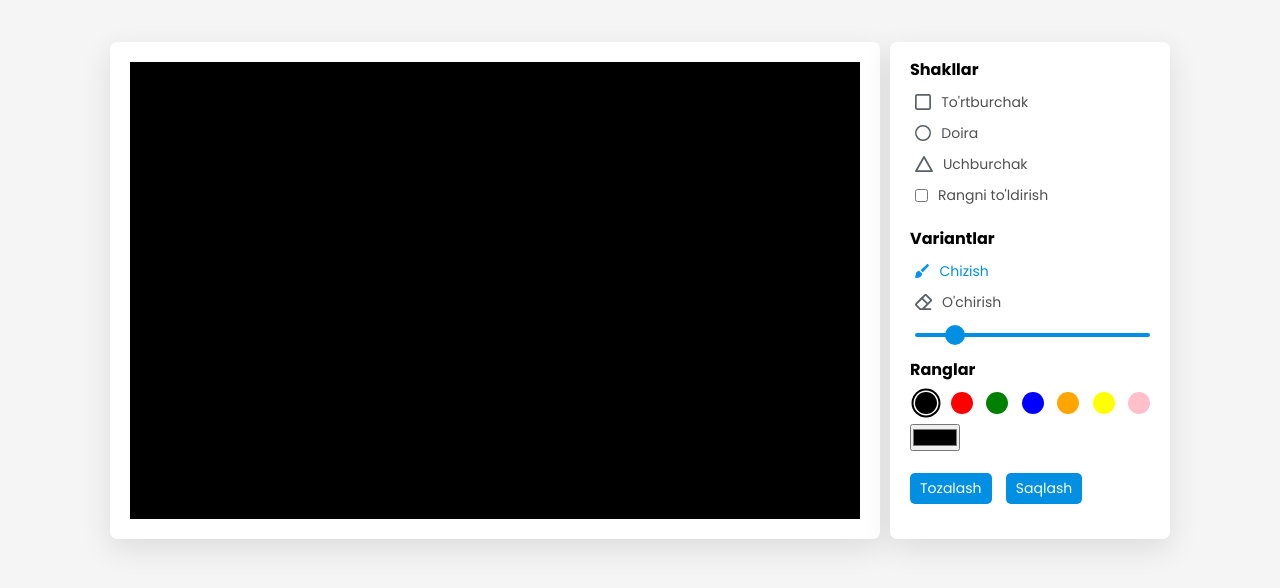
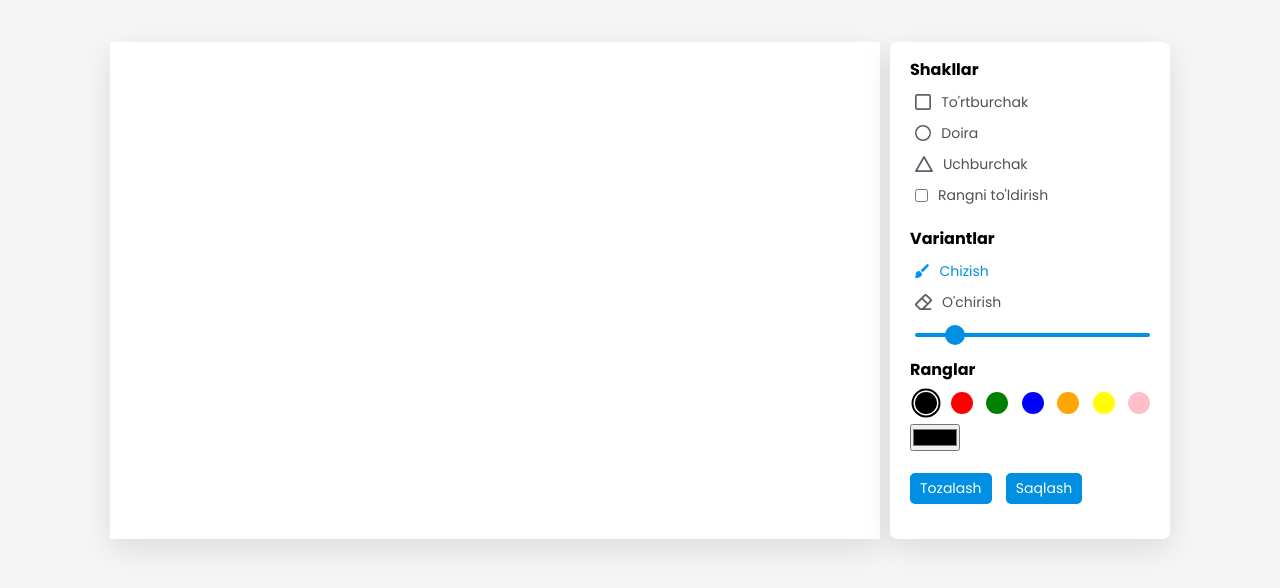
Before and after one commit to azizbek747/-3-Js-PainProject, a plain HTML site: page index.html in a window 1280 px wide. Shown: the part 110-698 px from the top of the page. Drawn offline with Linux system fonts and the light colour scheme.

Commit message:
#4 - Canvas va erkin chizish funksiyasi

```diff
--- a/css/style.css
+++ b/css/style.css
@@ -27,14 +27,13 @@ body {
   flex: 1;
   background: #fff;
   border-radius: 7px;
-  padding: 20px;
   box-shadow: 0 10px 30px rgba(0, 0, 0, 0.1);
 }
 
 .drawing-board canvas {
   width: 100%;
   height: 100%;
-  background: #000;
+  background: #fff;
 }
 
 .tools-board {
--- a/js/script.js
+++ b/js/script.js
@@ -0,0 +1,86 @@
+const canvas = document.querySelector("canvas");
+const ctx = canvas.getContext("2d");
+
+let isDrawing = false;
+let brushSize = 5;
+
+canvas.width = canvas.offsetWidth;
+canvas.height = canvas.offsetHeight;
+
+
+
+const startDraw = () => {
+  isDrawing = true
+  ctx.beginPath()
+  ctx.lineWidth = brushSize
+}
+
+const drawing = e => {
+  if (!isDrawing) return
+  ctx.lineTo(e.offsetX, e.offsetY);
+  ctx.stroke();
+}
+
+const stopDraw = () => isDrawing = false
+
+
+
+canvas.addEventListener("mousedown", startDraw);
+canvas.addEventListener("mousemove", drawing);
+canvas.addEventListener("mouseup", stopDraw)
+
+
+
+// ctx.strokeStyle = "#BADA55";
+// ctx.lineJoin = "round";
+// ctx.lineCap = "round";
+// ctx.lineWidth = 100;
+
+// let isDrawing = false;
+// let lastX = 0;
+// let lastY = 0;
+// let hue = 0;
+// let direction = true;
+
+// function draw(e) {
+//   if (!isDrawing) return;
+
+//   ctx.strokeStyle = `hsl(${hue}, 100%, 50%)`;
+//   ctx.beginPath();
+//   ctx.moveTo(lastX, lastY);
+//   ctx.lineTo(e.offsetX, e.offsetY);
+//   ctx.stroke();
+
+//   lastX = e.offsetX;
+//   lastY = e.offsetY;
+
+//   hue++;
+//   if (hue >= 360) {
+//     hue = 0;
+//   }
+
+//   if (ctx.lineWidth >= 100 || ctx.lineWidth <= 1) {
+//     direction = !direction;
+//   }
+
+//   if (direction) {
+//     ctx.lineWidth++;
+//   } else {
+//     ctx.lineWidth--;
+//   }
+// }
+
+// canvas.addEventListener("mousedown", (e) => {
+//   isDrawing = true;
+//   lastX = e.offsetX;
+//   lastY = e.offsetY;
+// });
+
+// canvas.addEventListener("mousemove", draw);
+// canvas.addEventListener("mouseup", () => (isDrawing = false));
+// canvas.addEventListener("mouseout", () => (isDrawing = false));
+
+// window.addEventListener("resize", () => {
+//   canvas.width = window.innerWidth;
+//   canvas.height = window.innerHeight;
+// })
```
